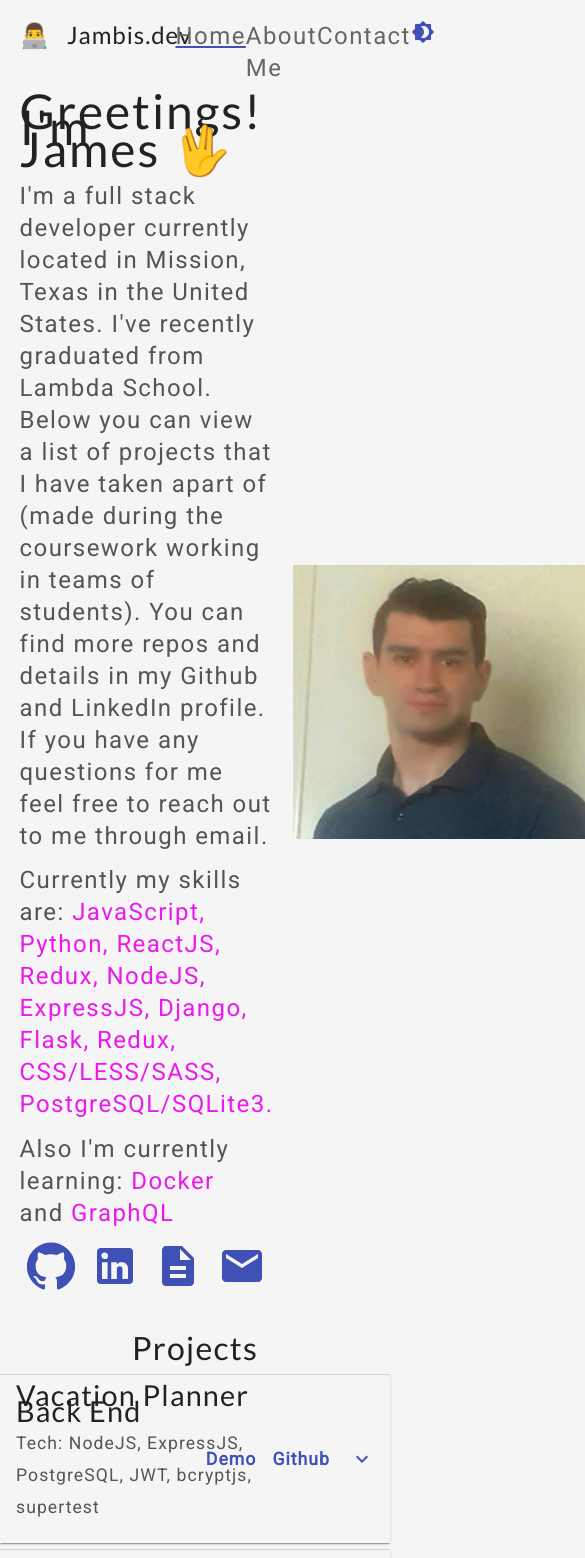
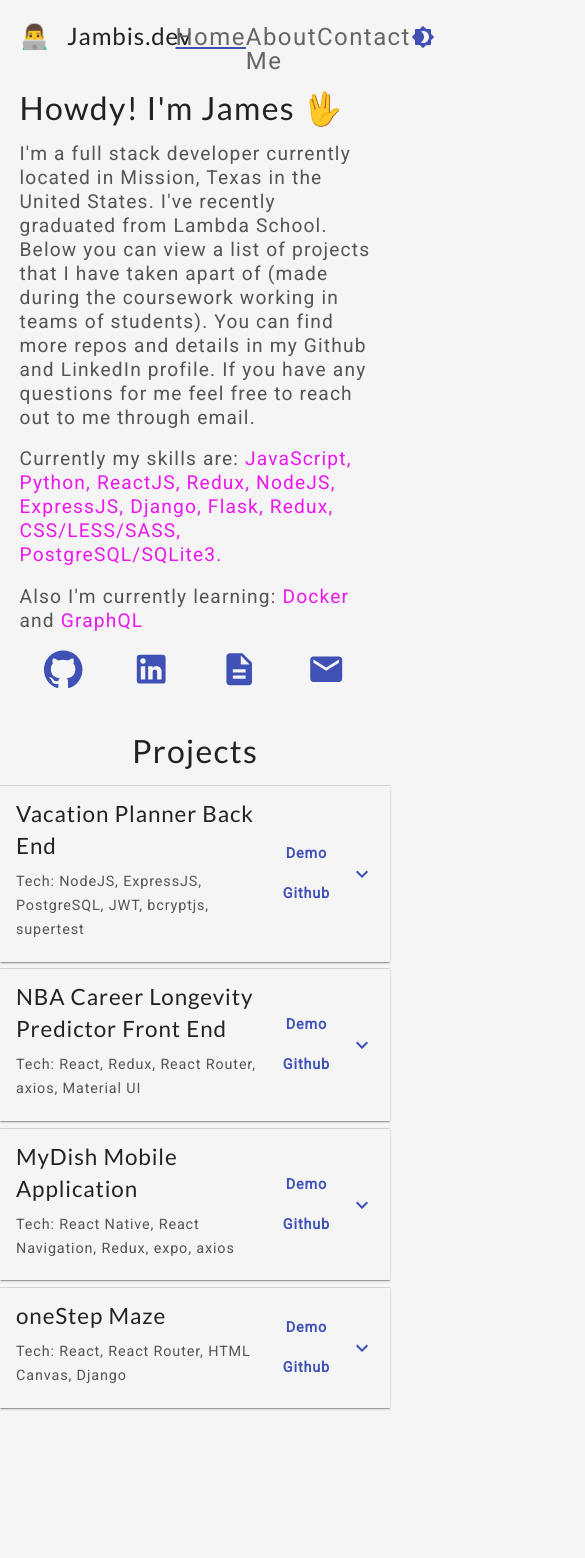
Before and after one commit to jambis/react-portfolio, a React (Create React App) app: page / in a window 390 px wide. Shown: the top 1558 px of the page, 585 px wide, since content can reach past the window. After the commit the page ends 1447 px from the top, so only its background shows below. Built offline with nearby package versions, Linux system fonts and the light colour scheme.

Commit message:
Implemented Mobile view

```diff
--- a/src/Components/Header.js
+++ b/src/Components/Header.js
@@ -41,10 +41,7 @@ const Header = () => {
         <NavLink to="/contact" activeClassName="active">
           Contact
         </NavLink>
-        <Brightness4RoundedIcon
-          onClick={handleClick}
-          style={{ color: darkBool ? "#3f51b5" : "#555" }}
-        />
+        <Brightness4RoundedIcon onClick={handleClick} />
       </div>
     </nav>
   );
--- a/src/Components/Main.js
+++ b/src/Components/Main.js
@@ -12,7 +12,7 @@ const Main = () => {
       <div className="Header">
         <div className="Header-text">
           <h1>
-            Greetings! I'm James&nbsp;
+            Howdy! I'm James&nbsp;
             <span role="img" aria-label="vulcan salute">
               🖖
             </span>
--- a/src/Styles/Fonts.scss
+++ b/src/Styles/Fonts.scss
@@ -5,6 +5,10 @@ h4 {
   font-family: $font-header;
   line-height: 1rem;
   letter-spacing: 0.04em;
+
+  @include phone {
+    line-height: 2rem;
+  }
 }
 
 p,
@@ -13,4 +17,8 @@ span {
   font-family: $font-text;
   line-height: 2rem;
   letter-spacing: 0.06em;
+
+  @include phone {
+    line-height: 1.5rem;
+  }
 }
--- a/src/Styles/Main.scss
+++ b/src/Styles/Main.scss
@@ -7,10 +7,24 @@
     margin: 0 5%;
     & h1 {
       font-size: 3rem;
+
+      @include tablet {
+        font-size: 2.5rem;
+      }
+      @include phone {
+        font-size: 2rem;
+      }
     }
     & p {
       font-size: 1.5rem;
       margin: 5% 0;
+
+      @include tablet {
+        font-size: 1.3rem;
+      }
+      @include phone {
+        font-size: 1.2rem;
+      }
     }
   }
 
@@ -26,8 +40,18 @@
       width: 3rem;
       height: 3rem;
       transition: transform 0.3s ease-in-out;
+
+      @include phone {
+        width: 2.4rem;
+        height: 2.4rem;
+      }
+
       &:hover {
         transform: scale(1.3);
+
+        @include phone {
+          transform: scale(1.1);
+        }
       }
     }
   }
@@ -36,5 +60,9 @@
     margin: auto auto;
     width: 300px;
     height: auto;
+
+    @include tablet {
+      display: none;
+    }
   }
 }
--- a/src/Styles/Mixins.scss
+++ b/src/Styles/Mixins.scss
@@ -1,5 +1,11 @@
-@mixin phone {
-  @media (max-width: 800px) {
+@mixin tablet {
+  @media (max-width: 950px) {
     @content;
   }
 }
+
+@mixin phone {
+  @media (max-width: 650px) {
+    @content;
+  }
+}
--- a/src/Styles/Project.scss
+++ b/src/Styles/Project.scss
@@ -20,11 +20,22 @@
   & div {
     & h3 {
       font-size: 1.8rem;
+      @include tablet {
+        font-size: 1.6rem;
+      }
+
+      @include phone {
+        font-size: 1.4rem;
+      }
     }
 
     & p {
       margin: 3% 0;
       font-size: 1.1rem;
+
+      @include phone {
+        font-size: 0.9rem;
+      }
     }
   }
 
@@ -34,12 +45,20 @@
     justify-content: flex-end;
     align-items: center;
 
+    @include phone {
+      flex-direction: column;
+    }
+
     & a {
       text-decoration: none;
       font-weight: 600;
       font-size: 1.1rem;
       padding: 0.5rem 0.5rem;
       border-radius: 10%;
+
+      @include phone {
+        font-size: 0.9rem;
+      }
     }
   }
 }
@@ -51,6 +70,10 @@
   & p {
     font-size: 1.3rem;
     margin: 2% 0;
+
+    @include phone {
+      font-size: 1rem;
+    }
   }
 
   & img {
@@ -58,5 +81,9 @@
     width: 60em;
     height: auto;
     max-width: 800px;
+
+    @include tablet {
+      display: none;
+    }
   }
 }
--- a/src/Styles/Reset.scss
+++ b/src/Styles/Reset.scss
@@ -105,7 +105,6 @@ html {
 }
 body {
   line-height: 1;
-  box-sizing: border-box;
 }
 ol,
 ul {
@@ -126,3 +125,9 @@ table {
   border-collapse: collapse;
   border-spacing: 0;
 }
+
+*,
+*::after,
+*::before {
+  box-sizing: border-box;
+}
--- a/src/Styles/ScrollButton.scss
+++ b/src/Styles/ScrollButton.scss
@@ -4,9 +4,19 @@
   position: fixed;
   right: 1.5em;
   bottom: 1.5em;
+
+  @include phone {
+    right: 50%;
+    bottom: 2%;
+  }
 }
 
 svg.MuiSvgIcon-root.Arrow {
   width: 2em;
   height: 2em;
+
+  @include phone {
+    width: 1.3em;
+    height: 1.3em;
+  }
 }
```
